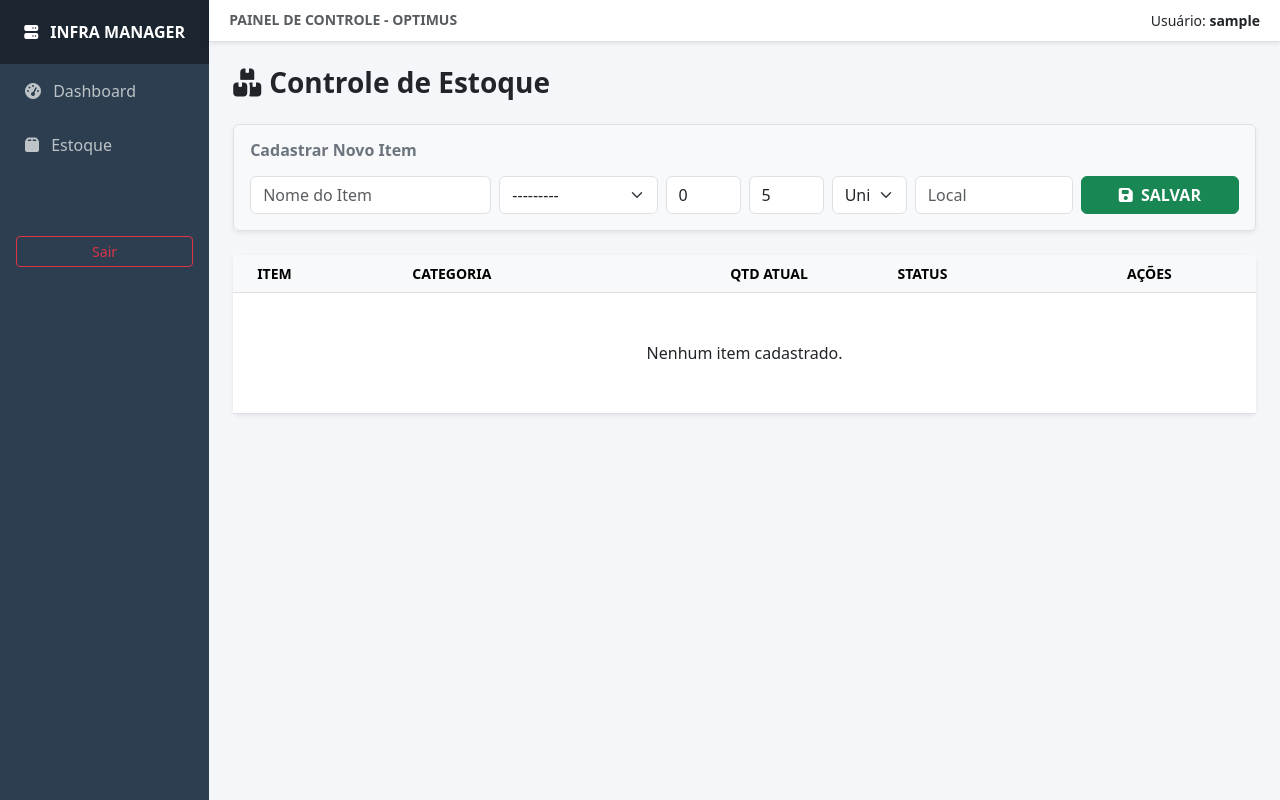
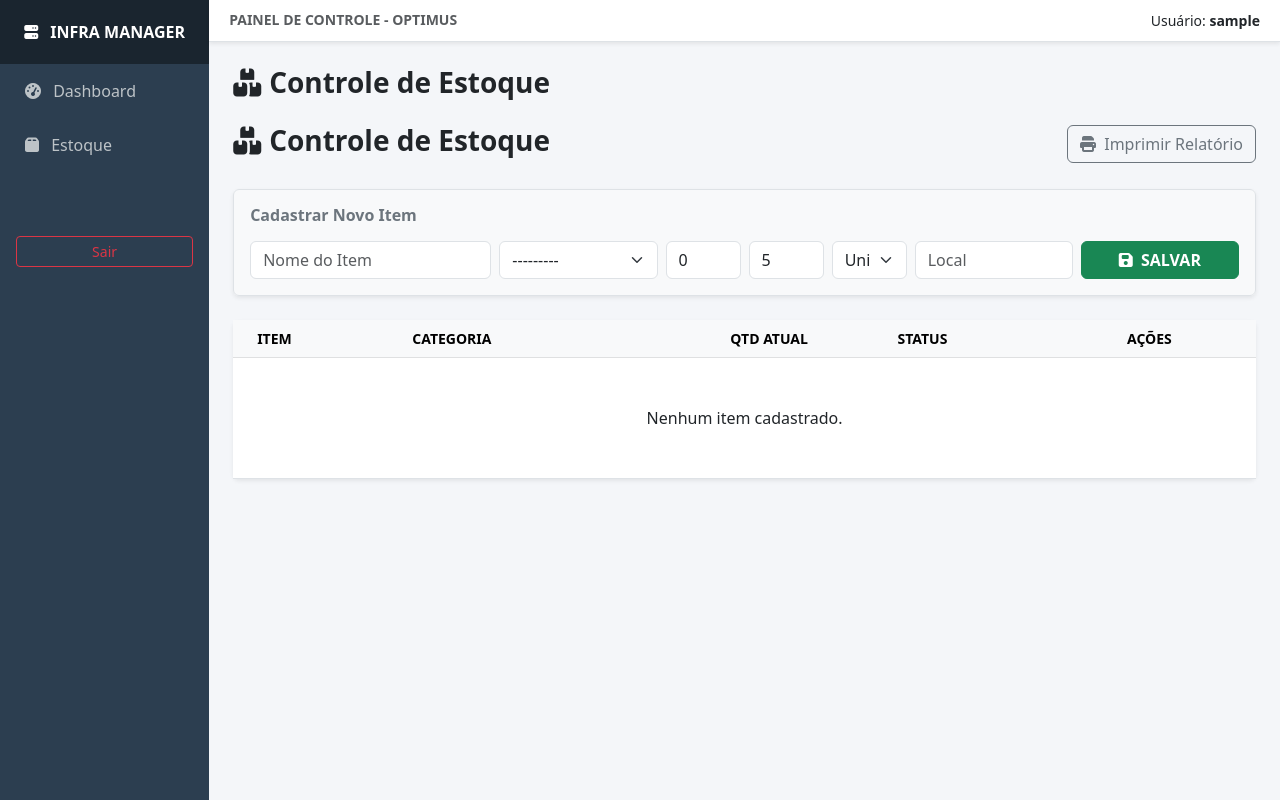
Before and after one commit to romario-rodrigues/school-infra-manager, a Django app: page /estoque/ in a window 1280 px wide. Run offline with Django 5.2, Linux system fonts and the light colour scheme; the visitor is signed in with stand-in values (Sample User, id 1); data that the repository does not hold is empty.

Commit message:
feat: adicionar botão de impressão no controle de estoque

```diff
--- a/templates/estoque.html
+++ b/templates/estoque.html
@@ -4,6 +4,14 @@
 
 <div class="container-fluid p-4">
     <h3 class="fw-bold text-dark mb-4"><i class="fas fa-boxes me-2"></i>Controle de Estoque</h3>
+
+    <div class="d-flex justify-content-between align-items-center mb-4">
+        <h3 class="fw-bold text-dark"><i class="fas fa-boxes me-2"></i>Controle de Estoque</h3>
+
+        <button onclick="window.print()" class="btn btn-outline-secondary no-print">
+            <i class="fas fa-print me-1"></i> Imprimir Relatório
+        </button>
+    </div>
 
     <div class="card border-0 shadow-sm mb-4">
         <div class="card-body bg-light rounded border">
```
